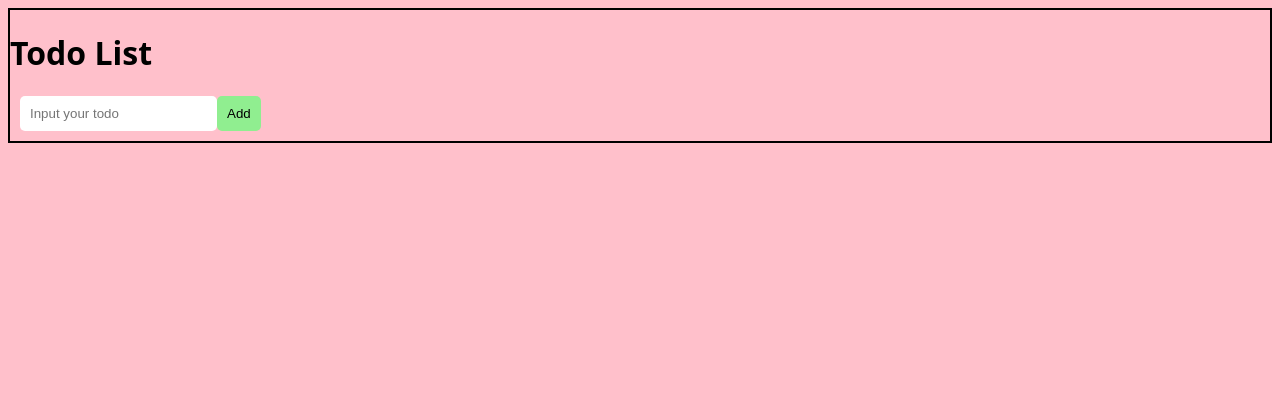
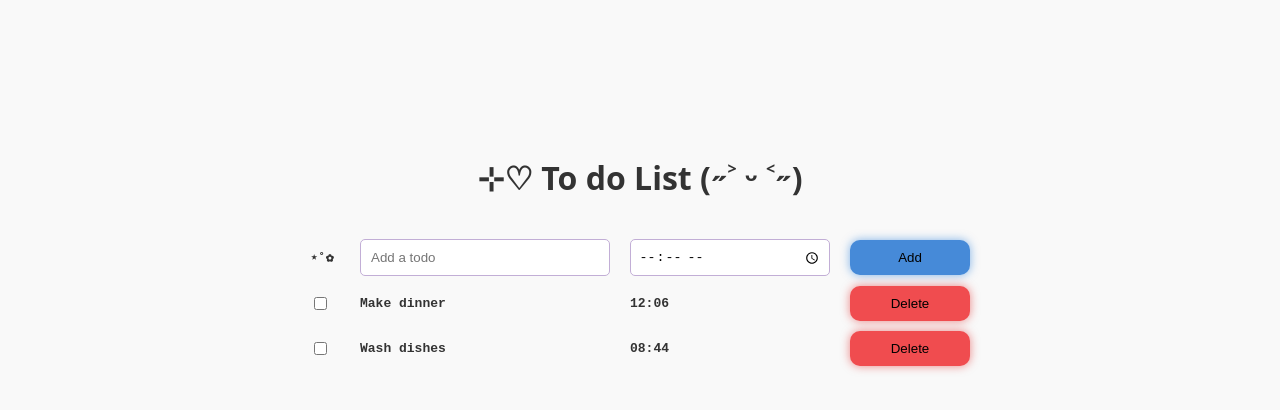
Before and after one commit to Deanmarkkk/todoList, a plain HTML site: page index.html in a window 1280 px wide. Drawn offline with Linux system fonts and the light colour scheme.

Commit message:
done, checkbox function next

```diff
--- a/index.css
+++ b/index.css
@@ -1,27 +1,72 @@
 body {
-    background-color: pink;
+    background-color: #f9f9f9;
+    color: #333333;
+}
+h1 {
     font-family: system-ui;
+    margin: 30px;
+    color: #333333;
+}
+.inputs {
+    align-items: stretch;
+}
+.container, .inputs {
+    font-family: monospace;
+    font-weight: 600;
+    display: grid;
+    grid-template-columns: 30px 250px 200px 120px;
+    column-gap: 20px;
+    margin: 10px;
+    align-items: center;
+    justify-content: center;
+}
+.element {
+    margin-bottom: 10px;
 }
 .home {
-    border: 2px solid black;
+    display: flex;
+    flex-direction: column;
+    justify-content: center;
+    align-items: center;
+    margin-top: 10%;
 }
-.container {
-    margin: 10px;
-    gap: 50px;
-}
-input {
-    border: none;
+.js-input {
+    border: 1px solid rgb(194, 174, 214);
+    outline: none;
     padding: 10px;
-    background-color: white;
     border-radius: 5px;
 }
-button {
+.js-date {
+    border: 1px solid rgb(194, 174, 214);
+    outline: none;
+    padding: 7.5px;
+    border-radius: 5px;
+}
+.btnAdd {
     cursor: pointer;
     border: none;
+    outline: none;
     padding: 10px;
-    background-color: lightgreen;
-    border-radius: 5px;
+    border-radius: 10px;
+    background-color: #468ad8;
+    box-shadow: 0px 0px 10px rgba(10, 108, 213, 0.5);
 }
-.main {
-
+.btnDelete {
+    cursor: pointer;
+    border: none;
+    outline: none;
+    padding: 10px;
+    border-radius: 10px;
+    background-color: #f04c4f;
+    box-shadow: 0px 0px 10px rgba(221, 17, 17, 0.5);
 }
+.btnAdd:hover {
+    background-color: #1a7dee;
+    box-shadow: 0px 0px 10px rgba(0, 123, 255, 0.7);
+    transition: .2s ease-in-out;
+}
+.btnDelete:hover {
+    background-color: #f73639;
+    box-shadow: 0px 0px 10px rgba(222, 10, 10, 0.5);
+    transition: .2s ease-in-out;
+}
--- a/index.html
+++ b/index.html
@@ -7,14 +7,17 @@
     <link rel="stylesheet" href="index.css">
 </head>
 <body>
+
     <div class="home">
-<h1>Todo List</h1>
-    <div class="container">
-        <input class="input-text" placeholder="Input your todo"><button onclick="addFunction()">Add</button>
-    </div>
-    <div class="main">
-
-    </div>
+        <h1>⊹♡ To do List (˶˃ ᵕ ˂˶)</h1>
+            <div class="main">
+                <div class="inputs">
+                    <label for="input-text">⋆˚✿</label><input id="input-text" class="js-input" placeholder="Add a todo"> <input type="time" class="js-date" pattern="^([0-1]?[0-9]|2[0-4]):([0-5][0-9])(:[0-5][0-9])?$"> <button class="btnAdd" onclick="addInput()">Add</button>
+                </div>
+                <div class="container">
+                    <!--This is where the inputs display-->
+                </div>
+        </div>
     </div>
 
 <script src="index.js"></script>
--- a/index.js
+++ b/index.js
@@ -1,27 +1,60 @@
-const myArray = [];
+const mainArray = [{
+                name: 'Make dinner',
+                date: '12:06'
+            },
+            {
+                name: 'Wash dishes',
+                date: '08:44'
+            }
+];
 
-function renderTodo() {
-    const main = document.querySelector('.main');
+const container = document.querySelector('.container');
+addFunction()
+function addFunction() {
     let html = '';
-    for (let i = 0; i < myArray.length; i++) {
-        const getValue = myArray[i];
-        const getHtml = `<p>${getValue}
-        <button
-            onclick="myArray.splice(${i}, 1)
-            renderTodo()">Delete
-        </button>
-        </p>
-        `;
-        html += getHtml;
+    mainArray.forEach(function (value, i) {
+        let getValue = `
+        <div class="element"><input type="checkbox" onchange="checkFunction(this)" class="js-check"></div>
+        <div class="element line">${value.name}</div>
+        <div class="element line1">${value.date}</div>
+        <button class="btnDelete element" onclick="mainArray.splice(${i}, 1); addFunction()">Delete</button>
+        `
+        html += getValue;
+    });
+container.innerHTML = html;
+return html;
+};
+
+function addInput() {
+    const name = document.querySelector('.js-input');
+    const getName = name.value;
+    const date = document.querySelector('.js-date');
+    const getDate = date.value;
+
+    if (!getName || !getDate) {
+        alert('Please enter the empty field.');
+    } else {
+         mainArray.push({name: getName, date: getDate})
+        addFunction()
+        name.value = '';
+        date.value = '';
+    };
+};
+
+function checkFunction(checkbox) {
+    const line = document.querySelector('.line');
+    const line1 = document.querySelector('.line1');
+
+    if (checkbox.checked) {
+        line.style.textDecoration = 'line-through';
+        line1.style.textDecoration = 'line-through';
+        line.style.opacity = '0.6';
+        line1.style.opacity = '0.6';
     }
-main.innerHTML = html;
+    else {
+        line.style.textDecoration = 'none';
+        line1.style.textDecoration = 'none';
+        line.style.opacity = '1';
+        line1.style.opacity = '1';
+    }
 }
-
-function addFunction() {
-    const text1 = document.querySelector('.input-text');
-    const getText1 = text1.value;
-
-    myArray.push(getText1)
-    renderTodo();
-    text1.value = '';
-}
```
